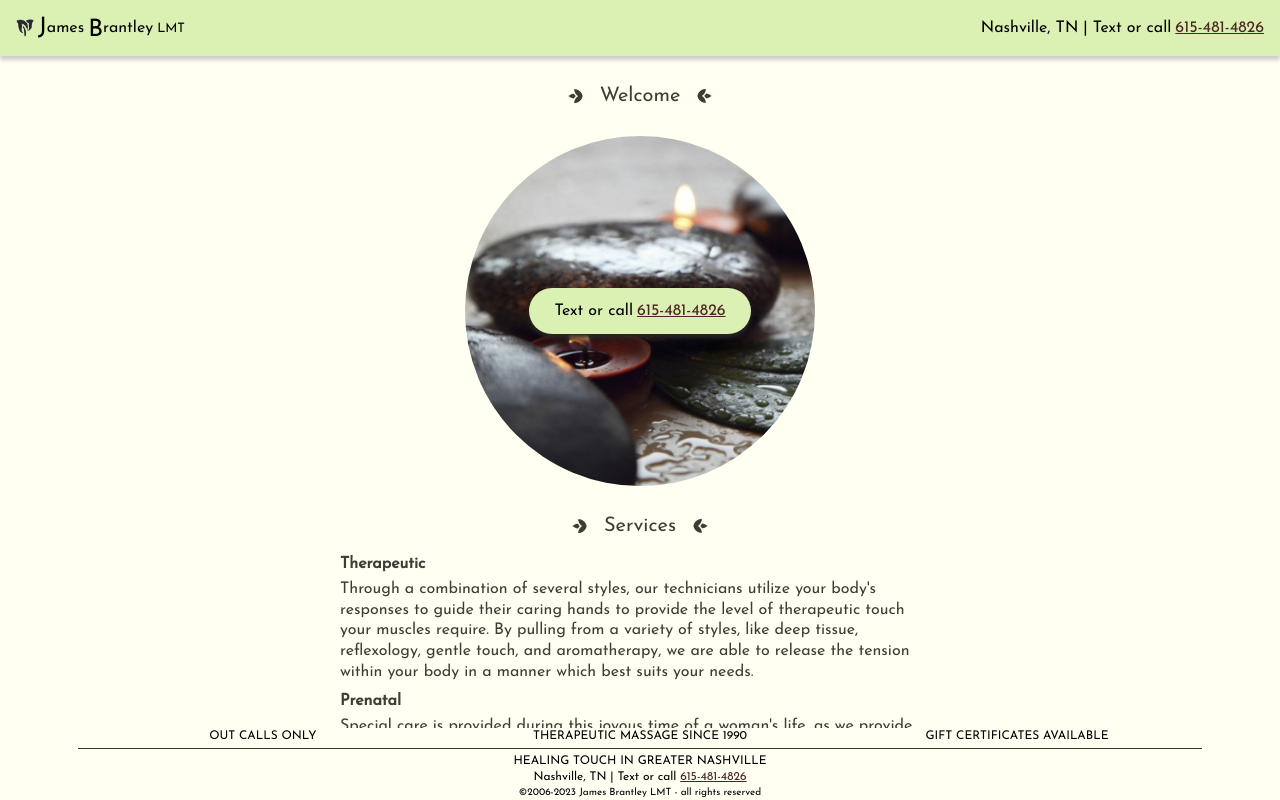
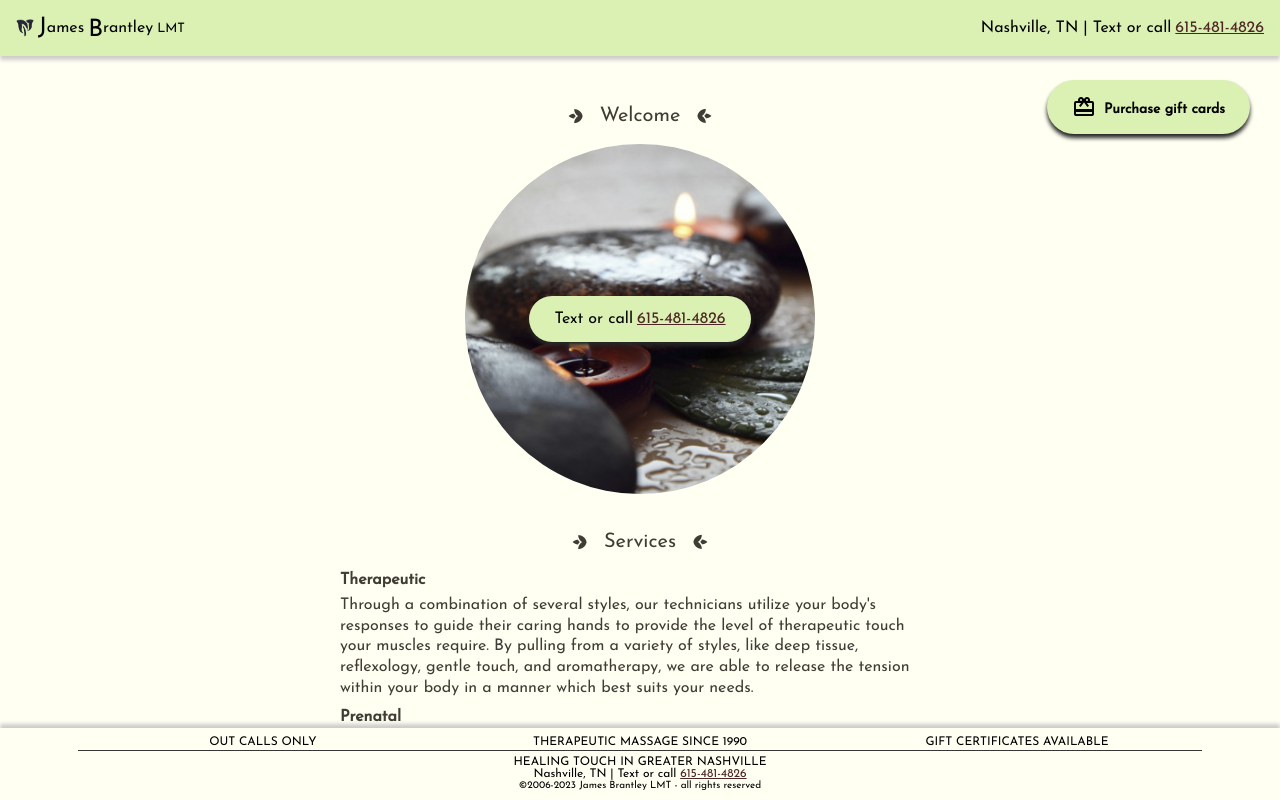
Before and after one commit to daniel-chapdelaine/brantley, an Angular app: page / in a window 1280 px wide. Built offline with nearby package versions, Linux system fonts and the light colour scheme.

Commit message:
css + giftcard button

```diff
--- a/src/app/app.component.html
+++ b/src/app/app.component.html
@@ -36,18 +36,21 @@
   </ng-template>
 </div>
 
-<div id="content" style="display: flex; flex-direction: column; align-items: center; gap: 12px;">
+<div id="content" style="display: flex; flex-direction: column; align-items: center;">
+
+  <a id="gift-card" class="btn-container" href="https://squareup.com/gift/Z4XY9Z9F46T2T/order" target="_blank">
+    <mat-icon>redeem</mat-icon>
+    <span id="gift-card-text"> Purchase gift cards</span>
+  </a>
+
 
   <div class="section">
     <ng-container [ngTemplateOutlet]="sectionTitle" [ngTemplateOutletContext]="{title:'Welcome'}"></ng-container>
-    <!-- <div class="section-body">
-      is simply dummy text of the printing and typesetting industry. Lorem Ipsum has been the industry's standard dummy text ever since the 1500s, when an unknown printer took a galley of type and scrambled it to make a type specimen book. It has survived not only five centuries, but also the leap into electronic typesetting, remaining essentially unchanged. It was popularised in the 1960s with the release of Letraset sheets containing Lorem Ipsum passages, and more recently with desktop publishing
-    </div> -->
   </div>
 
   <div id="banner" style="display: flex; justify-content: center; align-items: center;">
     <div *ngIf="isMobileUser; else callStatement" >
-      <div id="phone-btn">
+      <div class="btn-container">
         <a  href="sms:+1-615-481-4826">Text</a> or <a href="tel:+1-615-481-4826">call</a> for appointments
       </div>
     </div>
@@ -137,15 +140,17 @@
 
 
 
-<div id="footer" style="display: flex; flex-direction: column; justify-content: center; align-items: center; gap: 4px;">
+<div id="footer" style="display: flex; flex-direction: column; align-items: center;">
 
-  <div *ngIf="showFullFooterList" style="display: flex; justify-content: space-evenly; align-items: center; gap: 8px; width: 90%;">
+  <div *ngIf="showFullFooterList" style="display: flex; justify-content: space-evenly; align-items: center; gap: 8px; width: 90%">
     <div style="display: flex; justify-content: space-evenly; align-items: center; width: 33%">OUT CALLS ONLY</div>
     <div style="display: flex; justify-content: space-evenly; align-items: center; width: 33%">THERAPEUTIC MASSAGE SINCE 1990</div>
     <div style="display: flex; justify-content: space-evenly; align-items: center; width: 33%">GIFT CERTIFICATES AVAILABLE</div>
   </div>
 
-  <div *ngIf="!showFullFooterList" style="display: flex; justify-content: space-evenly; align-items: center; gap: 8px; width: 90%;">
+  <div *ngIf="!showFullFooterList"
+    id="footer-carousel-container"
+    style="display: flex; justify-content: space-evenly; align-items: center; gap: 8px;">
 
     <div class="frame">
       <div class="center">
--- a/src/app/app.component.scss
+++ b/src/app/app.component.scss
@@ -1,4 +1,12 @@
 @use "sass:math";
+
+$background: #fffff2;
+$primary: rgb(219, 240, 179);
+$shadow: #cfcbcb;
+$text: #403d37;
+
+$header-height: 56px;
+$footer-height: 71px;
 
 .app-container {
     width: 100%;
@@ -10,34 +18,28 @@
 
 #header {
     padding: 8px 16px;
-    background-color:rgb(219, 240, 179);
-    box-shadow: 0px 4px 4px #cfcbcb;
+    background-color:$primary;
+    box-shadow: 0px 4px 4px $shadow;
     width: 100%;
-    min-height: 56px !important;
+    min-height: $header-height !important;
     box-sizing: border-box;
-    position: fixed;
-    left: 0;
-    top: 0;
+    z-index: 50;
 }
 
 #content {
-    flex-grow: 1;
     box-sizing: border-box;
     overflow-y: auto;
     overflow-x: hidden;
-    color: #403d37;
+    color: $text;
     padding: 12px 0;
-    position: fixed;
-    top: 56px;
-    bottom: 72px;
-    right: 0;
-    left: 0;
+    position: relative;
+    height: calc(100vh - 56px - 72px);
 }
 
 .section {
     margin: 0px auto;
     max-width: 600px;
-    padding: 16px 36px 0px 36px;
+    padding: 36px 36px 0px 36px;
 }
 
 #banner {
@@ -58,8 +60,8 @@
     }
 }
 
-#phone-btn {
-    background-color: rgb(219, 240, 179);
+.btn-container {
+    background-color: $primary;
     border-radius: 40px;
     color: black;
     padding: 15px 25px;
@@ -68,7 +70,7 @@
 }
 
 #phone-box {
-    background-color: rgb(219, 240, 179);
+    background-color: $primary;
     border-radius: 40px;
     color: black;
     padding: 15px 25px;
@@ -76,17 +78,20 @@
 }
 
 #footer {
-    margin-top: 8px;
     font-size: 12px;
     padding: 8px 16px;
     bottom: 0px;
-    background-color: #fffff2;
+    background-color: $background;
+    width: 100%;
+    height: $footer-height !important;
+    box-shadow: 0px -4px 4px $shadow;
     box-sizing: border-box;
-    position: fixed;
-    left: 0;
-    bottom: 0;
-    width: 100%;
-    height: 72px;
+}
+
+#footer-carousel-container {
+    width: 90%;
+    //to adjust where the carousel sits in the footer adjust this height
+    height: 12px;
 }
 
 #rights-reserved {
@@ -97,6 +102,9 @@
     border-top: 1px solid #383735;
     width: 90%;
     margin: 2px auto;
+    height: 3px;
+    background-color: $background;
+    z-index: 10;
 }
 
 .section-title-container {
@@ -182,7 +190,7 @@ $fontSize: 12px;
 
         .change_inner {
             position: relative;
-            animation: rotate 10s ease-in-out infinite;
+            animation: rotate 13s ease-in-out infinite;
         }
 
     }
@@ -206,3 +214,26 @@ $fontSize: 12px;
         transform: translateY($fontSize * -6);
     }
 }
+
+#gift-card {
+    font-size: 14px;
+    font-weight: 600;
+    cursor: pointer;
+    position: fixed;
+    right: 30px;
+    top: 80px;
+    display: flex;
+    align-items: center;
+    justify-content: center;
+    gap: 8px;
+
+    transition: transform .6s;
+}
+
+#gift-card:hover {
+    transform: scale(1.09);
+  }
+
+#gift-card-text {
+    margin-top: 4px;
+}
```
